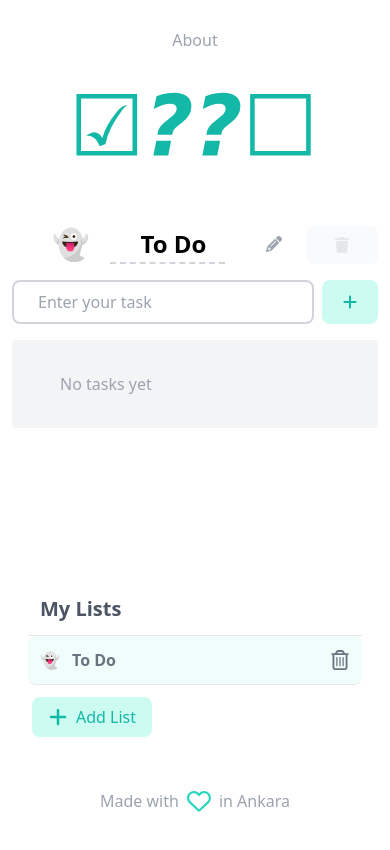
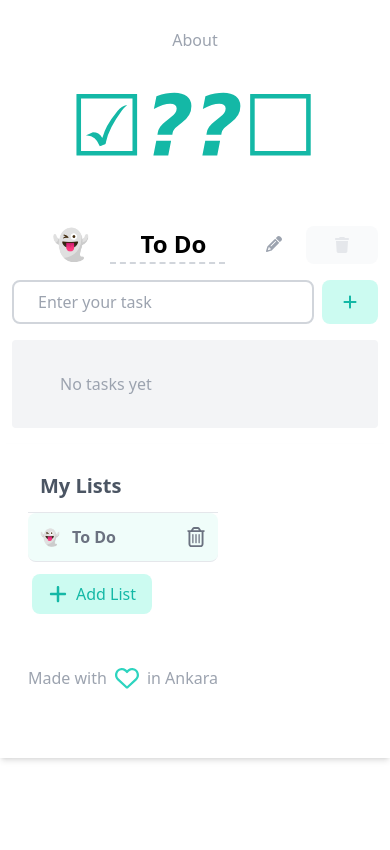
Before and after one commit to berkziya/project-todo-frontend, a React (Vite) app: page /project-todo-frontend/0 in a window 390 px wide. Shown: the top 850 px of the page. Built offline with nearby package versions, Linux system fonts and the light colour scheme.

Commit message:
visual fixes

```diff
--- a/src/shared/components/CombinedUi.jsx
+++ b/src/shared/components/CombinedUi.jsx
@@ -12,13 +12,13 @@ const CombinedUi = ({ children }) => {
   let navigate = useNavigate();
 
   return (
-    <div className='flex flex-col'>
+    <div className='flex flex-col min-h-screen'>
       <Header />
-      <div className='flex flex-col-reverse md:flex-row'>
-        <div className='p-4 md:mr-4 md:min-w-80 md:max-w-96 shadow-md basis-1/3 min-h-screen'>
+      <div className='flex flex-col-reverse md:flex-row md:flex-grow'>
+        <div className='p-4 md:mr-4 md:min-w-80 md:max-w-96 justify-items-start shadow-md basis-1/3'>
           <div className='m-3'>
             <button
-              className='mb-0 md:mb-10 invisible h-auto md:visible md:m-auto'
+              className='mb-10 hidden md:block'
               onClick={() => {
                 navigate('/project-todo-frontend');
               }}
```
